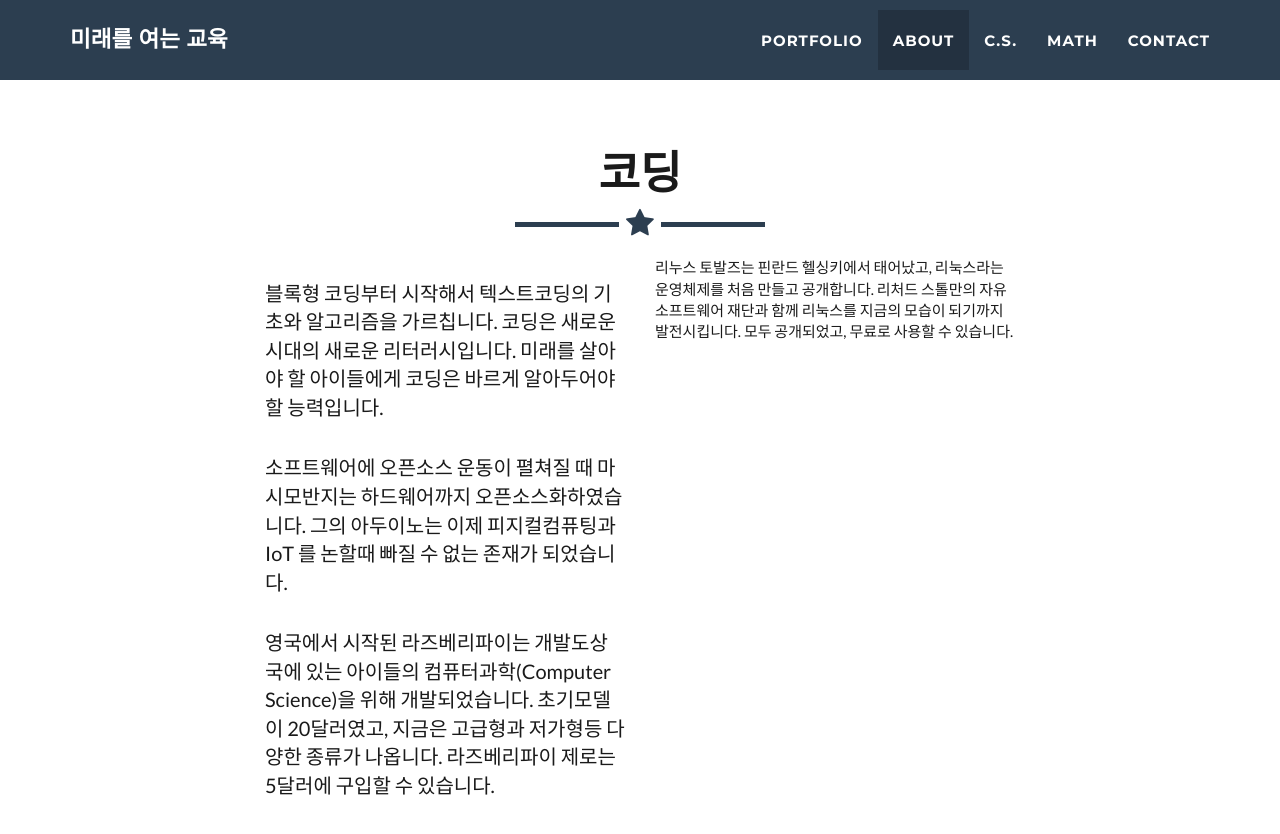
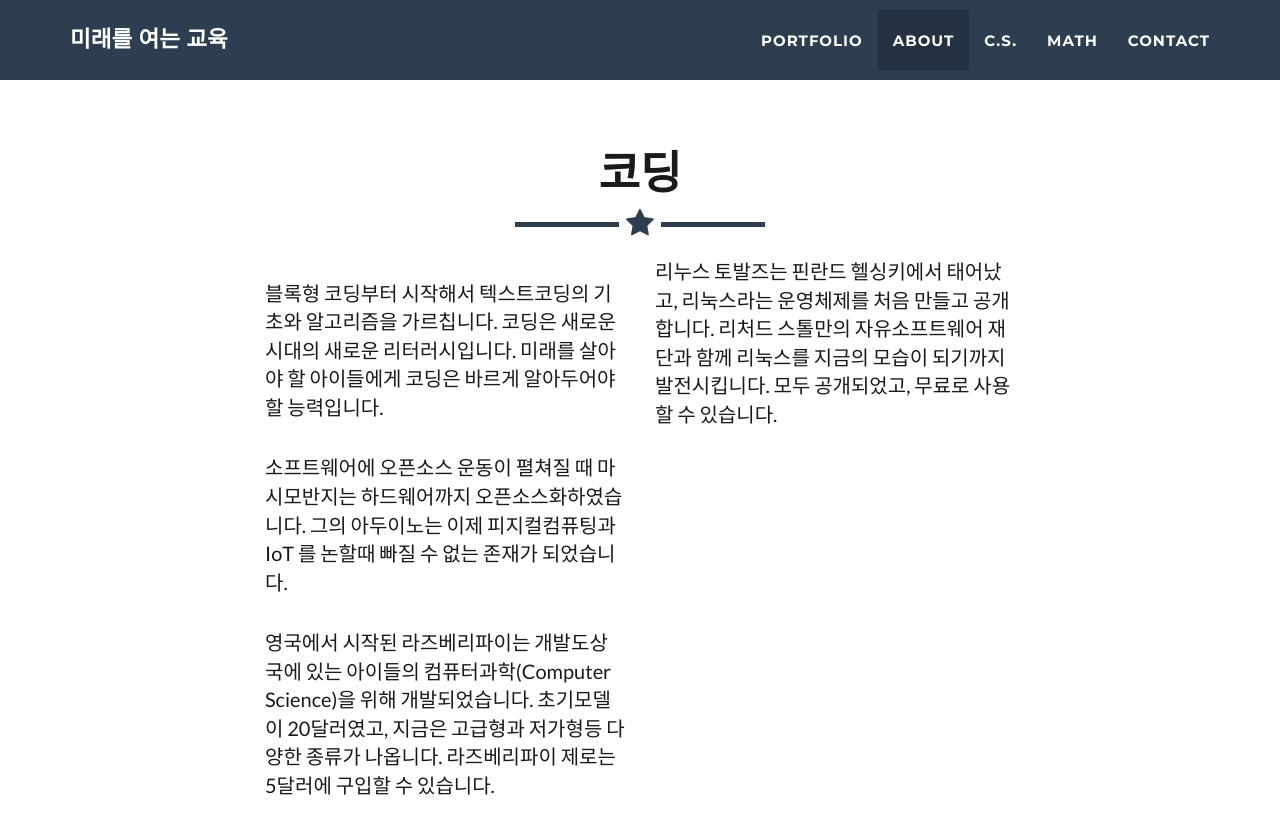
Before and after one commit to eventia/eventia.github.io, a Jekyll site: the page built from index.html, in a window 1280 px wide and 900 px high, scrolled down 3022 px. Shown: the top 834 px of the window. Built offline with Jekyll 4.4.1, drawn with Linux system fonts in a browser that asks for light colours.

Commit message:
HomePage 2019-02-09-[ 1:12]

```diff
--- a/_includes/menupage1.html
+++ b/_includes/menupage1.html
@@ -25,7 +25,7 @@
 					</p>
                 </div>
                 <div class="col-lg-4">
-						리누스 토발즈는 핀란드 헬싱키에서 태어났고, 리눅스라는 운영체제를 처음 만들고 공개합니다. 리처드 스톨만의 자유소프트웨어 재단과 함께 리눅스를 지금의 모습이 되기까지 발전시킵니다. 모두 공개되었고, 무료로 사용할 수 있습니다.
+					<p> 리누스 토발즈는 핀란드 헬싱키에서 태어났고, 리눅스라는 운영체제를 처음 만들고 공개합니다. 리처드 스톨만의 자유소프트웨어 재단과 함께 리눅스를 지금의 모습이 되기까지 발전시킵니다. 모두 공개되었고, 무료로 사용할 수 있습니다. </p>
                 </div>
 
             </div>
```
